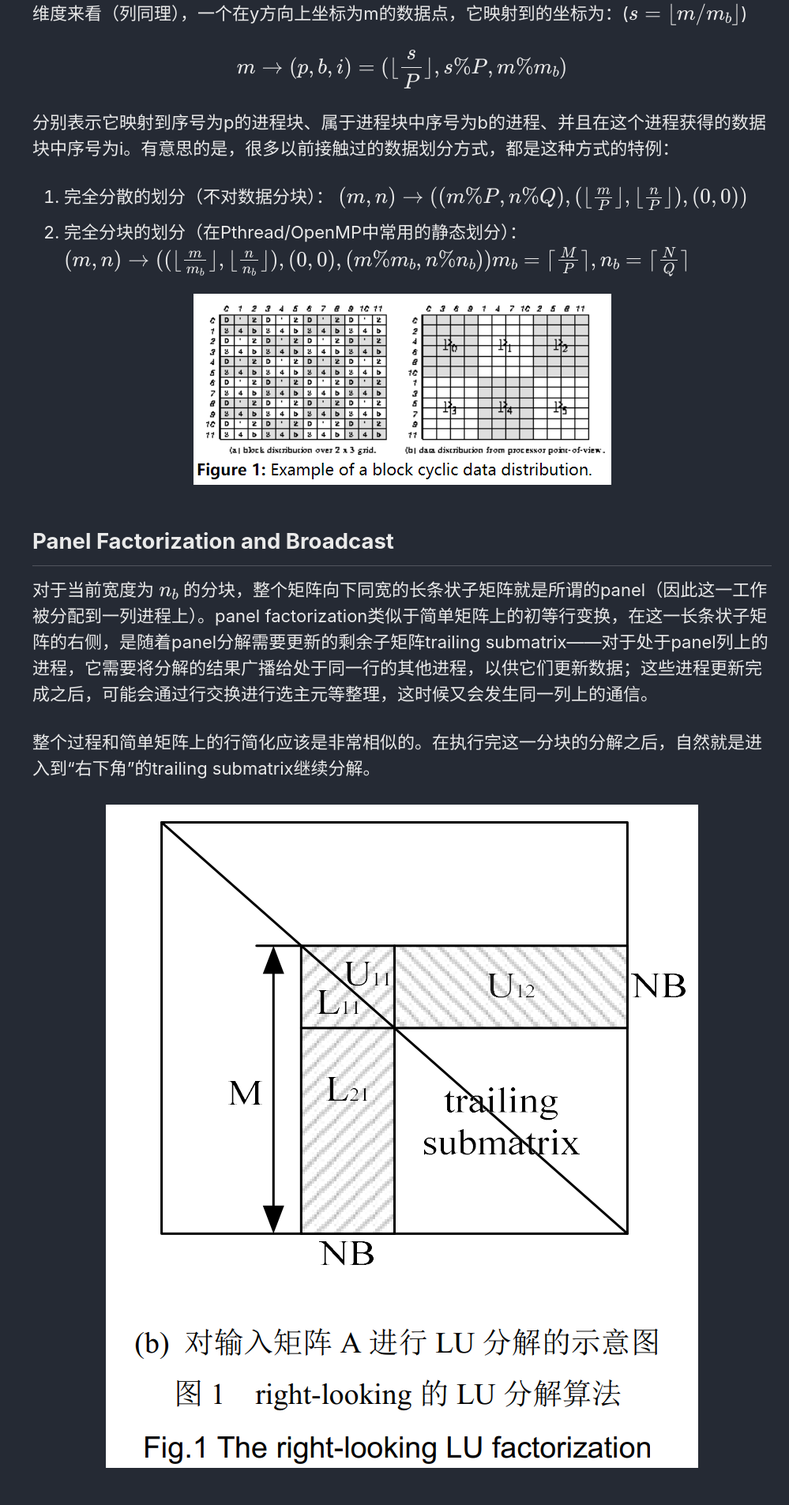
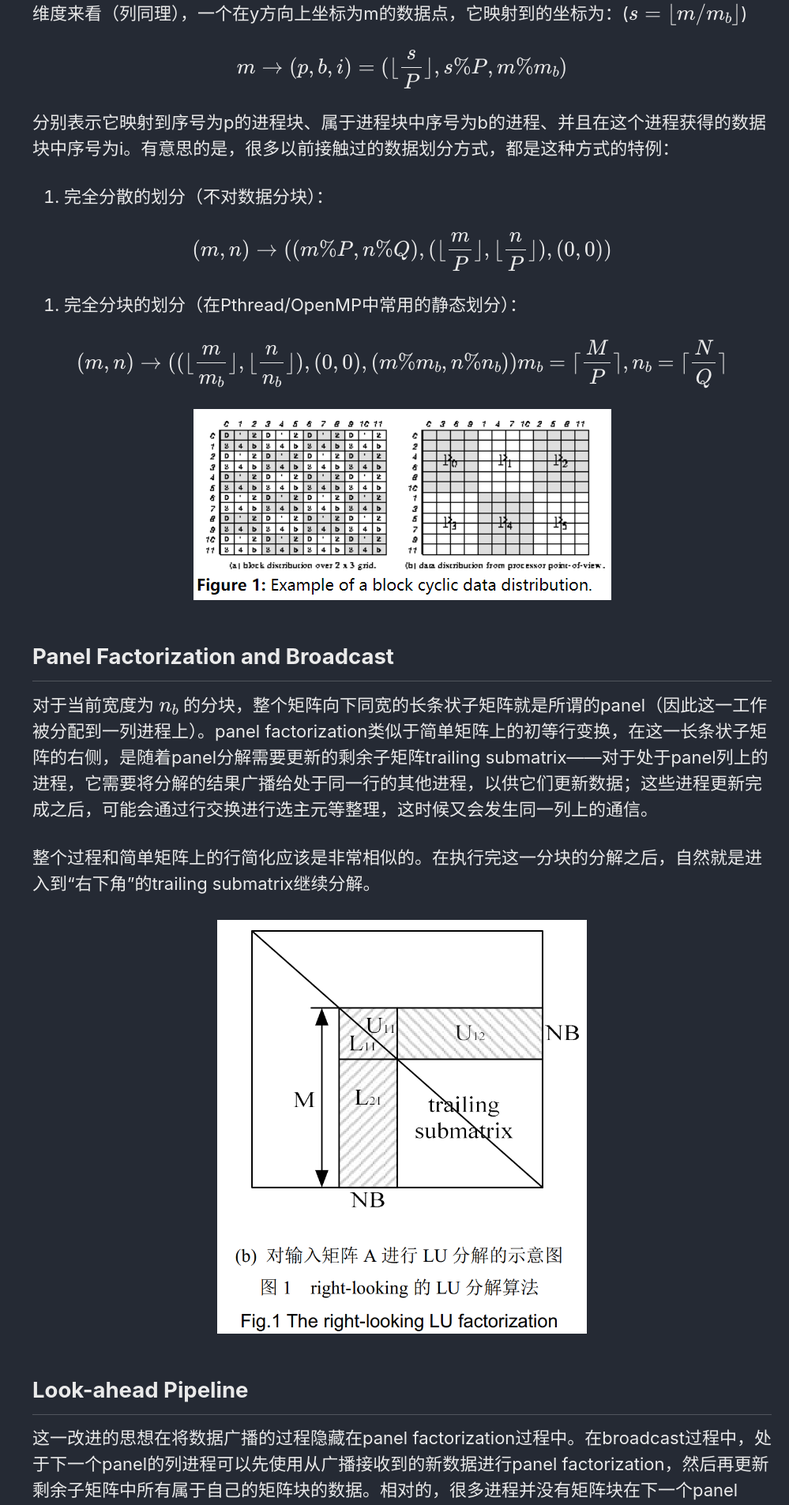
Before and after one commit to Lan-Jing/Lan-Jing.github.io, a Jekyll site: the page built from _posts/2020-11-19-HPL.md, in a window 1280 px wide. Shown: the part 2491-4397 px from the top of the page at 79% size, without its empty margins (281-1280 px from the left). Built offline with Jekyll 4.4.1, drawn with Linux system fonts in a browser that asks for light colours; cached includes are drawn as plain includes; formulas are drawn with MathJax 3; comment, search, counter and statistics services are not loaded.

Commit message:
try to limit image width

```diff
--- a/_posts/2020-11-19-HPL.md
+++ b/_posts/2020-11-19-HPL.md
@@ -107,10 +107,13 @@ $$
 分别表示它映射到序号为p的进程块、属于进程块中序号为b的进程、并且在这个进程获得的数据块中序号为i。有意思的是，很多以前接触过的数据划分方式，都是这种方式的特例：
 
 1. 完全分散的划分（不对数据分块）：
+
 $$
 (m,n) \to ((m\%P,n\%Q),(\lfloor\frac{m}{P}\rfloor,\lfloor\frac{n}{P}\rfloor), (0,0))
 $$
+
 1. 完全分块的划分（在Pthread/OpenMP中常用的静态划分）：
+
 $$
 (m,n) \to ((\lfloor\frac{m}{m_b}\rfloor,\lfloor\frac{n}{n_b}\rfloor),(0,0),(m\%m_b,n\%n_b)) \\
 m_b = \lceil\frac{M}{P}\rceil, n_b = \lceil\frac{N}{Q}\rceil
@@ -124,7 +127,7 @@ $$
 
 整个过程和简单矩阵上的行简化应该是非常相似的。在执行完这一分块的分解之后，自然就是进入到“右下角”的trailing submatrix继续分解。
 
-![Pub/Sub]({{ site.url }}{{ site.baseurl }}/assets/images/trailing-submatrix.png){: .align-center}
+![Pub/Sub]({{ site.url }}{{ site.baseurl }}/assets/images/trailing-submatrix.png){: .align-center .width-half}
 
 ## Look-ahead Pipeline
 
--- a/_sass/minimal-mistakes/_utilities.scss
+++ b/_sass/minimal-mistakes/_utilities.scss
@@ -176,6 +176,10 @@ body:hover .visually-hidden button {
   display: block;
   margin-left: auto;
   margin-right: auto;
+}
+
+.width-half {
+  width: 50%
 }
 
 /* file page content container */
```
